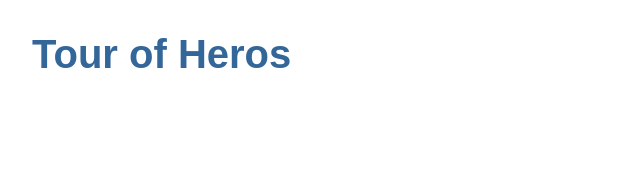
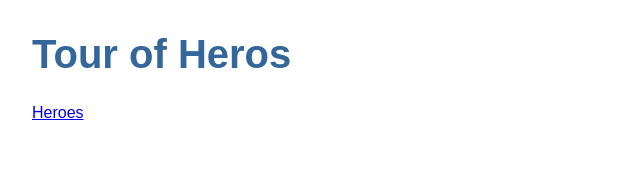
Before and after one commit to mik3ymikes/heros4, an Angular app: page / in a window 1280 px wide. Shown: the top 194 px of the page, without its empty margins (0-640 px from the left). Built offline with nearby package versions, Linux system fonts and the light colour scheme.

Commit message:
had to add routerlink

```diff
--- a/src/app/app.component.html
+++ b/src/app/app.component.html
@@ -1,5 +1,9 @@
 
 <h1>{{title}}</h1>
+
+<nav>
+  <a routerLink="/heroes" routerLinkActive="active" ariaCurrentWhenActive="page">Heroes</a>
+</nav>
 
 <router-outlet></router-outlet>
 
--- a/src/app/app.component.ts
+++ b/src/app/app.component.ts
@@ -1,5 +1,5 @@
 import { Component } from '@angular/core';
-import { RouterOutlet } from '@angular/router';
+import { RouterLink, RouterOutlet } from '@angular/router';
 import { HeroesComponent } from './heroes/heroes.component';
 import { FormsModule } from '@angular/forms';
 import { MessagesComponent } from './messages/messages.component';
@@ -7,7 +7,7 @@ import { MessagesComponent } from './messages/messages.component';
 @Component({
   selector: 'app-root',
   standalone: true,
-  imports: [RouterOutlet, HeroesComponent, FormsModule, MessagesComponent],
+  imports: [RouterOutlet, HeroesComponent, FormsModule, MessagesComponent, RouterLink],
   templateUrl: './app.component.html',
   styleUrl: './app.component.css'
 })
--- a/src/app/app.config.ts
+++ b/src/app/app.config.ts
@@ -1,5 +1,6 @@
 import { ApplicationConfig } from '@angular/core';
 import { provideRouter } from '@angular/router';
+
 
 import { routes } from './app.routes';
 
--- a/src/app/app.routes.ts
+++ b/src/app/app.routes.ts
@@ -1,5 +1,5 @@
 import { NgModule } from '@angular/core';
-import { RouterModule, Routes } from '@angular/router';
+import { RouterModule, Routes, RouterLink } from '@angular/router';
 import { HeroesComponent } from './heroes/heroes.component';
 
 export const routes: Routes = [
```
